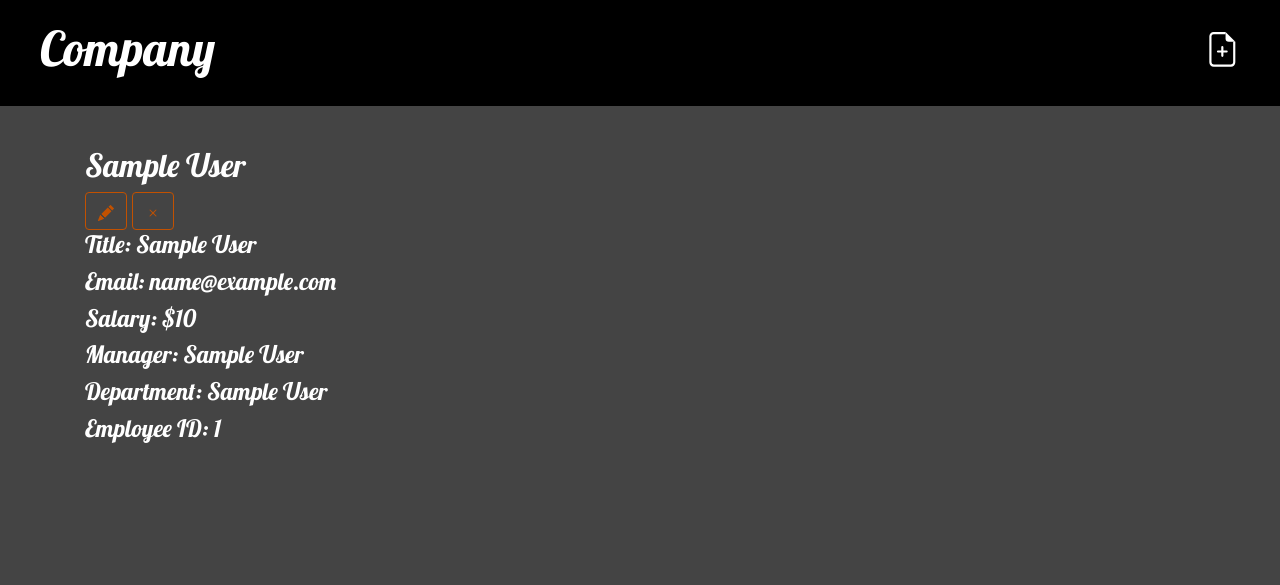
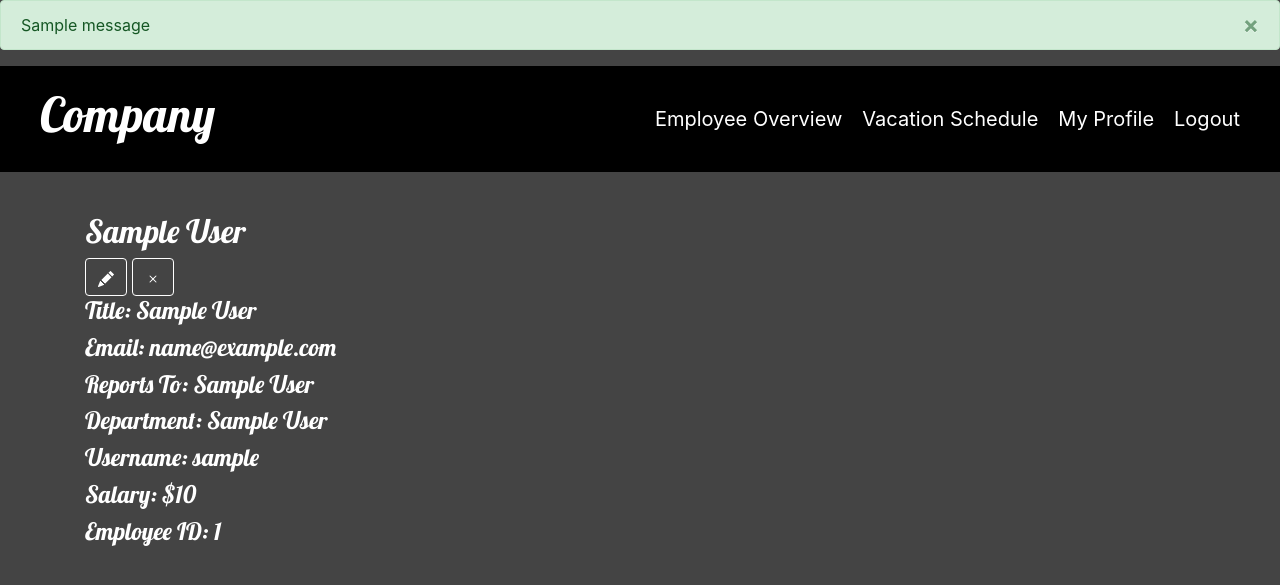
Before and after one commit to AndrewBenson98/Employee_Management, a Django app: page /emp/1 in a window 1280 px wide. Shown: the top 585 px of the page. Run offline with Django 3.2, Linux system fonts and the light colour scheme; a user stored in the database is signed in; tables that the repository leaves empty hold one stand-in row (values such as "Sample post"); one stand-in notice (Sample message) is shown; some libraries are stand-ins or nearby versions.

Commit message:
Added user login/logout, user profile, header links, CSS

```diff
--- a/employee/models.py
+++ b/employee/models.py
@@ -15,29 +15,30 @@ class Department(models.Model):
 class Employee(models.Model):
 
     empID = models.CharField("Employee ID",primary_key=True, max_length=8, unique=True, default=create_new_ref_number)
-    fName = CharField("first name",max_length=25, null=True, blank=True)
-    lName = CharField("last name",max_length=25, null=True, blank=True)
-    email = EmailField(max_length=254, null=True, blank=True)
+    fName = models.CharField("first name",max_length=25, null=True, blank=True)
+    lName = models.CharField("last name",max_length=25, null=True, blank=True)
+    email = models.EmailField(max_length=254, null=True, blank=True)
     hireDate = models.DateField("Date joined",auto_now_add=True, null=True, blank=True)
     salary = models.IntegerField(null=True, blank=True)
     manager = models.ForeignKey('Employee', on_delete=models.SET_NULL, related_name='+', null=True, blank=True)
-    title = CharField(max_length=100, null=True, blank=True)
+    title = models.CharField(max_length=100, null=True, blank=True)
     deptID = models.ForeignKey( Department, on_delete=models.CASCADE, null=True, blank=True, verbose_name="department")
-    user = models.ForeignKey(User, on_delete=CASCADE, null=True, blank=True, unique=True)
+    user = models.OneToOneField(User, on_delete=CASCADE, null=True, blank=True, unique=True)
+    username = models.CharField("username",max_length=50, null=True, blank=True)
+    description = models.TextField(max_length=255, null=True, blank=True)
 
 
     def save(self, *args, **kwargs):
-            #ONLY FOR TESTING --- REMOVE FOR PROD
-        self.email = 'andrew.benson.testmail+'+self.fName+''+self.lName+'@gmail.com'
-        #Uncomment for prod
-        #self.email = self.fName+'.'+self.lName+''+self.empID[4:]+'@gmail.com'
-
         #Create new user
-        username = self.fName + self.lName +self.empID[4:]
-        User.objects.create_user(username=username,email=self.email, password=generateTempPassword())
-        #Set the user
-        self.user = User.objects.get(username=username)
-
+        #Check if user exists
+        if not User.objects.filter(username=self.username).exists():
+            self.username = self.fName + self.lName +self.empID[4:]
+            #Uncomment for prod
+            #self.email = self.fName+'.'+self.lName+''+self.empID[4:]+'@gmail.com'
+            self.email = 'andrew.benson.testmail+'+self.fName+''+self.lName+'@gmail.com'
+            User.objects.create_user(username=self.username,email=self.email, password=generateTempPassword())
+            #Set the user
+            self.user = User.objects.get(username=self.username)
 
         super(Employee, self).save(*args,**kwargs)
 
--- a/employee/static/css/employeeOverview.css
+++ b/employee/static/css/employeeOverview.css
@@ -38,12 +38,20 @@ h4 {
 }
 .btn-default,
 .btn-default:visited {
-    color: #C25100;
+    color: #ffffff;
     background: none;
-    border-color: #C25100;
+    border-color: #ffffff;
 }
 
 .btn-default:hover {
-    color: #FFFFFF;
-    background-color: #C25100;
+    color: #000000;
+    background-color: #ffffff;
 }
+
+.header-link{
+    float:right;
+    color: #ffffff;
+    font-size: 15pt;
+    margin-right: 20px;
+    margin-top:18px;
+}
--- a/employee/templates/employee/base.html
+++ b/employee/templates/employee/base.html
@@ -14,14 +14,34 @@
 </head>
 
 <body>
+    {% include 'employee/messages.html' %}
     <header class="page-header">
-        {% if user.is_superuser %}
-        <a href="{% url 'emp_new' %}" class="top-menu">
-            {% include './icons/file-earmark-plus.svg' %}
+
+        {% if user.is_authenticated %}
+
+        <a class="header-link" href="{% url 'logout_request' %}">
+            Logout
         </a>
 
+        <a class="header-link" href="{% url 'user_profile' %}">
+            My Profile
+        </a>
 
+        <a class="header-link" href="#">
+            Vacation Schedule
+        </a>
+
+        <a class="header-link" href="{% url 'employee_list' %}">
+            Employee Overview
+        </a>
         {% endif %}
+        {% if not user.is_authenticated %}
+        <a class="header-link" href="{% url 'login_request' %}">
+            Login
+        </a>
+        {% endif %}
+
+
         <h1><a href="/">Company</a></h1>
         </div>
     </header>
@@ -34,7 +54,15 @@
         </div>
     </main>
 
-
+    <script src="https://code.jquery.com/jquery-3.3.1.slim.min.js"
+        integrity="sha384-q8i/X+965DzO0rT7abK41JStQIAqVgRVzpbzo5smXKp4YfRvH+8abtTE1Pi6jizo"
+        crossorigin="anonymous"></script>
+    <script src="https://cdnjs.cloudflare.com/ajax/libs/popper.js/1.14.7/umd/popper.min.js"
+        integrity="sha384-UO2eT0CpHqdSJQ6hJty5KVphtPhzWj9WO1clHTMGa3JDZwrnQq4sF86dIHNDz0W1"
+        crossorigin="anonymous"></script>
+    <script src="https://stackpath.bootstrapcdn.com/bootstrap/4.3.1/js/bootstrap.min.js"
+        integrity="sha384-JjSmVgyd0p3pXB1rRibZUAYoIIy6OrQ6VrjIEaFf/nJGzIxFDsf4x0xIM+B07jRM"
+        crossorigin="anonymous"></script>
 </body>
 
 </html>
--- a/employee/templates/employee/emp_profile.html
+++ b/employee/templates/employee/emp_profile.html
@@ -14,11 +14,19 @@
     </a>
 </aside>
 {% endif %}
+
+
 <h4 class="emp_info">Title: {{ emp.title }}</h4>
 <h4 class="emp_info">Email: {{ emp.email }}</h4>
+<h4 class="emp_info">Reports To: {{ emp.manager }}</h4>
+<h4 class="emp_info">Department: {{ emp.deptID }}</h4>
+
+
+<!-- Only display if admin or user -->
+{% if user.is_superuser or user.username == emp.username %}
+<h4 class="emp_info">Username: {{ emp.username }}</h4>
 <h4 class="emp_info">Salary: ${{ emp.salary }}</h4>
-<h4 class="emp_info">Manager: {{ emp.manager }}</h4>
-<h4 class="emp_info">Department: {{ emp.deptID }}</h4>
 <h4 class="emp_info">Employee ID: {{ emp.empID }}</h4>
+{% endif %}
 
 {% endblock %}
--- /dev/null
+++ b/employee/templates/employee/landing.html
@@ -0,0 +1,6 @@
+{% extends 'employee/base.html' %}
+
+{% block content %}
+<h1>Landing page here</h1>
+
+{% endblock %}
--- a/employee/templates/employee/login.html
+++ b/employee/templates/employee/login.html
@@ -6,7 +6,10 @@
 
 <!--Login-->
 <div class="container py-5">
+
+
     <h1>Login</h1>
+
     <form method="POST">
         {% csrf_token %}
         {{ login_form|crispy }}
--- /dev/null
+++ b/employee/templates/employee/messages.html
@@ -0,0 +1,10 @@
+{% for message in messages %}
+<div class="container-fluid p-0">
+    <div class="alert {{ message.tags }} alert-dismissible" role="alert">
+        <button type="button" class="close" data-dismiss="alert" aria-label="Close">
+            <span aria-hidden="true">&times;</span>
+        </button>
+        {{ message }}
+    </div>
+</div>
+{% endfor %}
--- /dev/null
+++ b/employee/templates/employee/test.html
@@ -0,0 +1,6 @@
+{% extends 'employee/base.html' %}
+
+{% block content %}
+<h1>TEST PAGE</h1>
+
+{% endblock %}
--- a/employee/urls.py
+++ b/employee/urls.py
@@ -2,10 +2,13 @@ from django.urls import path
 from . import views
 
 urlpatterns = [
-    path('', views.employeeList, name='employeeList'),
+    path('', views.landing_page, name='landing_page'),
+    path('employee_list', views.employee_list, name='employee_list'),
     path('emp/<str:pk>', views.emp_profile, name='emp_profile'),
     path('emp/new/', views.emp_new, name='emp_new'),
     path('emp/<str:pk>/edit/', views.emp_edit, name='emp_edit'),
     path('emp/<str:pk>/remove/', views.emp_remove, name='emp_remove'),
-    path('login/', views.login_request, name='login'),
+    path('login/', views.login_request, name='login_request'),
+    path('logout/', views.logout_request, name='logout_request'),
+    path('profile/', views.user_profile, name='user_profile'),
 ]
--- a/employee/views.py
+++ b/employee/views.py
@@ -4,13 +4,17 @@ from django.contrib.auth.models import User
 from .forms import EmpForm
 from django.contrib.auth.forms import AuthenticationForm
 from django.contrib import messages
-from django.contrib.auth import login, authenticate
+from django.contrib.auth import login, authenticate, logout
 
 # Create your views here.
-def employeeList(request):
+
+def landing_page(request):
+    return render(request,'employee/landing.html',{})
+
+def employee_list(request):
 
     employees =  Employee.objects.all()
-    return render(request,'employee/employeeList.html',{'employees':employees})
+    return render(request,'employee/employee_list.html',{'employees':employees})
 
 
 def emp_new(request):
@@ -27,6 +31,7 @@ def emp_new(request):
 
 def emp_edit(request, pk):
     emp = get_object_or_404(Employee, pk=pk)
+
     if request.method == "POST":
         form = EmpForm(request.POST, instance=emp)
         if form.is_valid():
@@ -38,15 +43,41 @@ def emp_edit(request, pk):
     return render(request, 'employee/emp_edit.html', {'form': form})
 
 
+def user_profile(request):
+
+    emp = get_object_or_404(Employee, username=request.user.username)
+    #emp = Employee.objects.filter(username=request.user.username).first()
+    #return render(request, 'employee/emp_profile.html', {'emp':emp})
+    return redirect('emp_profile', emp.empID)
+    #return render(request,'employee/test.html',{})
+
 def emp_profile(request, pk):
     emp = get_object_or_404(Employee, pk=pk)
     #emp = Employee.objects.filter(pk=pk).first()
     return render(request, 'employee/emp_profile.html', {'emp':emp})
 
+
 def emp_remove(request,pk):
     emp = get_object_or_404(Employee, pk=pk)
-    emp.delete()
-    return redirect('employeeList')
+
+    # TO DO: Delete user also
+    try:
+        u = User.objects.get(username=emp.username)
+        u.delete()
+        emp.delete()
+        return redirect('employee_list')
+    #messages.success(request, "The user is deleted")
+
+    # except User.DoesNotExist:
+    #     messages.error(request, "User does not exist")
+    #     #return redirect('employeeList')
+
+    except Exception as e:
+        messages.error(request, "There is an exception")
+        return redirect('employee_list')
+
+
+
 
 def login_request(request):
     if request.method == "POST":
@@ -54,15 +85,23 @@ def login_request(request):
         if form.is_valid():
             username = form.cleaned_data.get('username')
             password = form.cleaned_data.get('password')
+
+
+            #TO DO Write function to check that username and password is right
             user = authenticate(username=username, password=password)
             if user is not None:
                 login(request, user)
                 messages.info(request, f"You are now logged in as {username}.")
-                return redirect("employeeList")
+                return redirect("employee_list")
             else:
                 messages.error(request,"Invalid username or password.")
         else:
             messages.error(request,"Invalid username or password.")
     else:
         form = AuthenticationForm()
-        return render(request=request, template_name="employee/login.html", context={"login_form":form})
+    return render(request=request, template_name="employee/login.html", context={"login_form":form})
+
+def logout_request(request):
+    #user= request.user
+    logout(request)
+    return redirect('login_request')
```
Also changed, not shown: employee/templates/employee/employee_list.html (renamed from employee/templates/employee/employeeList.html, +7 -0 lines), employee_management/settings.py (+9 -0 lines), employee/migrations/0011_employee_username.py (added), employee/migrations/0012_alter_employee_user.py (added), employee/migrations/0013_employee_description.py (added).
